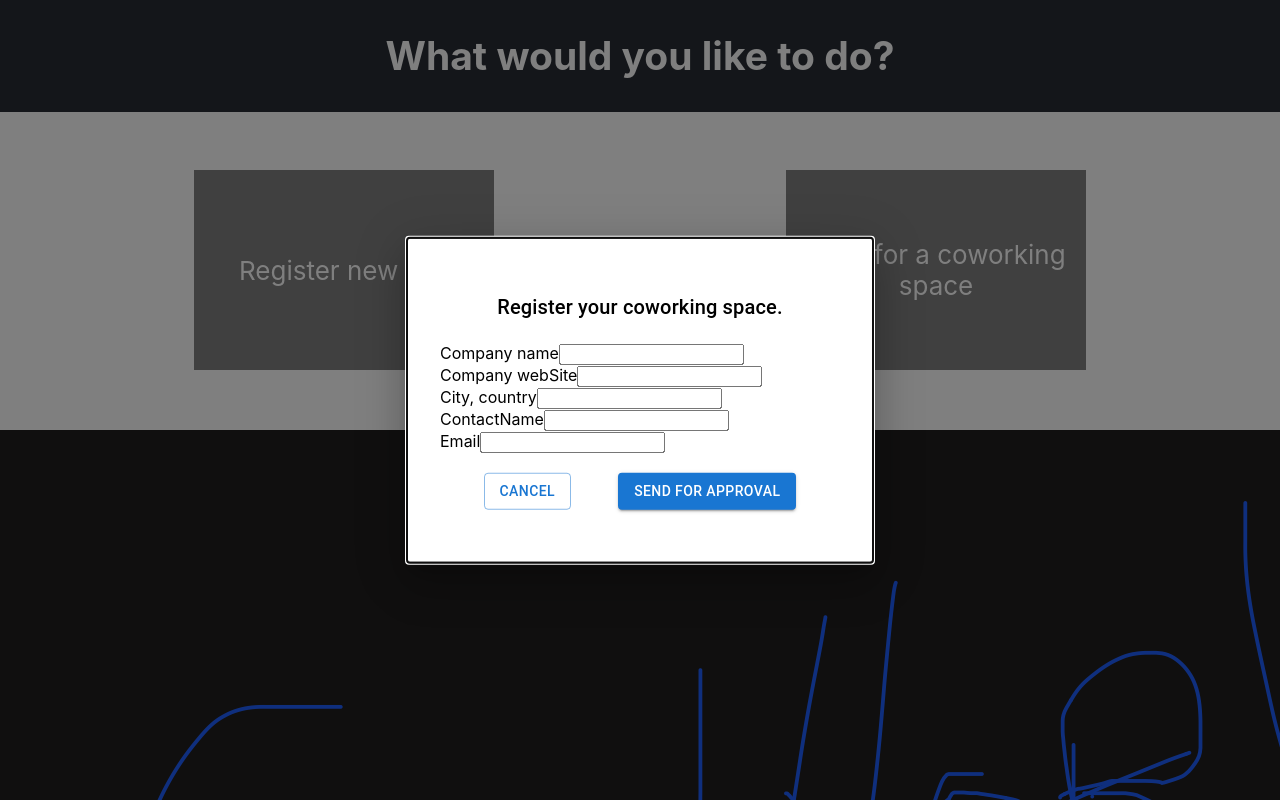
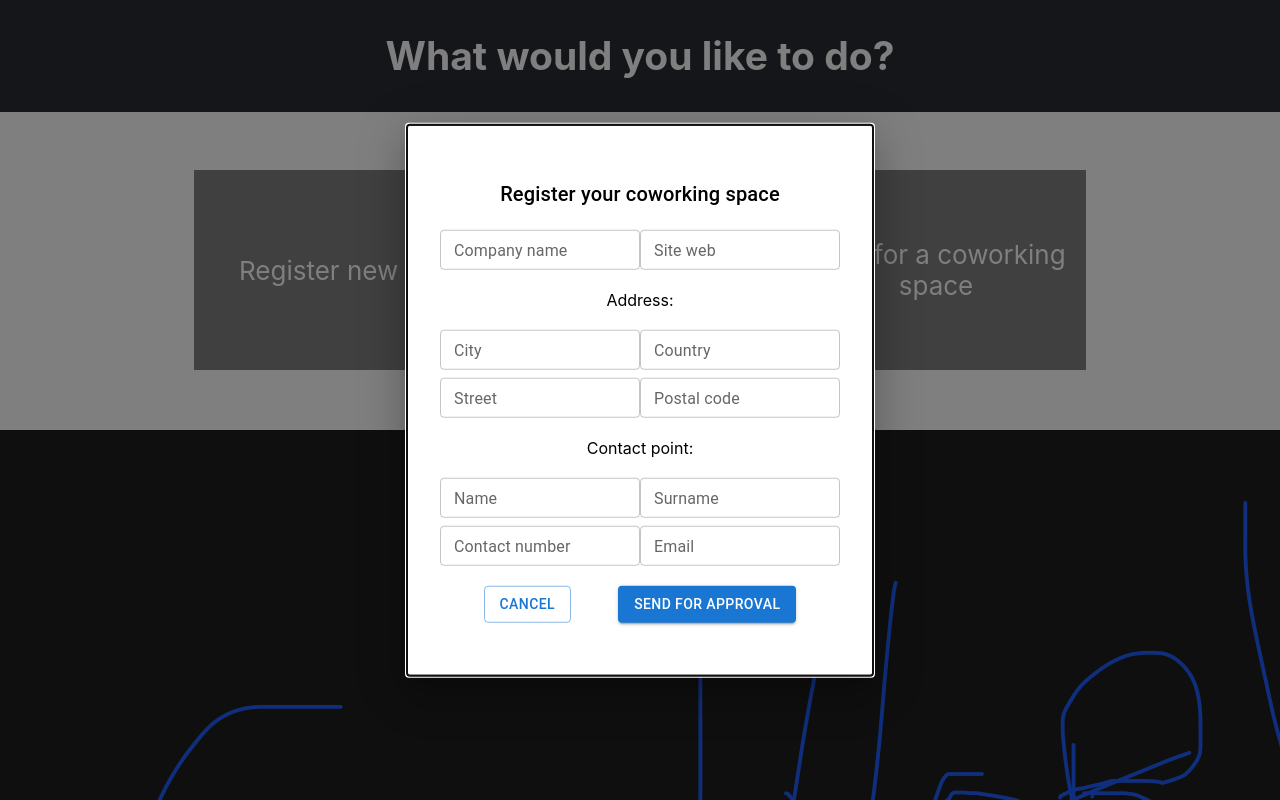
Before and after one commit to anna-llorens/cowork, a React (Create React App) app in the folder cowork/: page / in a window 1280 px wide. Both pictures are taken after a click on the element "Register new site". Shown: the top 800 px of the page. Built offline with nearby package versions, Linux system fonts and the light colour scheme.

Commit message:
Update model

```diff
--- a/cowork/src/components/modal/modal-header.tsx
+++ b/cowork/src/components/modal/modal-header.tsx
@@ -1,11 +1,11 @@
 import { Typography } from "@mui/material";
 import { Separator } from "./modal";
 
-export const ModalHeader = () => {
+export const ModalHeader = ({ title }) => {
   return (
     <Separator>
       <Typography id="modal-modal-title" variant="h6" component="h2">
-        Register your coworking space.
+        {title}
       </Typography>
     </Separator>
   );
--- a/cowork/src/components/modal/modal.tsx
+++ b/cowork/src/components/modal/modal.tsx
@@ -5,7 +5,7 @@ import { useEffect, useState } from "react";
 import { useMutation } from "@apollo/client";
 import styled from "styled-components";
 import { ModalHeader } from "./modal-header";
-import { Button } from "@mui/material";
+import { Button, TextField } from "@mui/material";
 import { FormInput } from "../form/form-input";
 import { Cowork } from "../../types/types";
 import { ADD_COWORK } from "../../graphql/mutations";
@@ -26,6 +26,12 @@ export const Separator = styled.div`
   margin: 20px;
   display: flex;
   justify-content: space-around;
+`;
+
+const StyledBox = styled.div`
+  display: flex;
+  justify-content: space-around;
+  margin-top: 8px;
 `;
 
 const coworkInitialState: Cowork = {
@@ -52,6 +58,7 @@ export const BasicModal = ({ isOpen, handleClose }) => {
   const onClose = () => {
     setOpen(false);
     handleClose();
+    setForm(coworkInitialState);
   };
 
   useEffect(() => {
@@ -86,40 +93,90 @@ export const BasicModal = ({ isOpen, handleClose }) => {
     <div>
       <Modal open={open} onClose={onClose}>
         <Box sx={style}>
-          <ModalHeader />
+          <ModalHeader title="Register your coworking space" />
           <div>
-            <FormInput
+            <StyledBox>
+              <TextField
                 label="Company name"
+                size="small"
                 name="companyName"
                 value={form.companyName}
                 onChange={handleFormChange}
               />
-            <FormInput
-              label="Company webSite"
+              <TextField
+                label="Site web"
+                size="small"
                 name="web"
                 value={form.web}
                 onChange={handleFormChange}
               />
-
-            <FormInput
-              label="City, country"
+            </StyledBox>
+            <Separator>Address: </Separator>
+            <StyledBox>
+              <TextField
+                label="City"
+                size="small"
                 name="city"
                 value={form.address.city}
                 onChange={handleFormChange}
               />
-
-            <FormInput
-              label="ContactName"
+              <TextField
+                label="Country"
+                size="small"
+                name="country"
+                value={form.address.country}
+                onChange={handleFormChange}
+              />
+            </StyledBox>
+            <StyledBox>
+              <TextField
+                label="Street"
+                size="small"
+                name="street"
+                value={form.address.street}
+                onChange={handleFormChange}
+              />
+              <TextField
+                label="Postal code"
+                size="small"
+                name="postalCode"
+                value={form.address.postalCode}
+                onChange={handleFormChange}
+              />
+            </StyledBox>
+            <Separator>Contact point:</Separator>
+            <StyledBox>
+              <TextField
+                label="Name"
+                size="small"
                 name="name"
                 value={form.contact.name}
                 onChange={handleFormChange}
               />
-            <FormInput
+              <TextField
+                label="Surname"
+                size="small"
+                name="surname"
+                value={form.contact.surname}
+                onChange={handleFormChange}
+              />
+            </StyledBox>
+            <StyledBox>
+              <TextField
+                label="Contact number"
+                size="small"
+                name="number"
+                value={form.contact.number}
+                onChange={handleFormChange}
+              />
+              <TextField
                 label="Email"
+                size="small"
                 name="email"
                 value={form.contact.email}
                 onChange={handleFormChange}
               />
+            </StyledBox>
           </div>
           <Separator>
             <Button variant="outlined" onClick={handleClose}>
```
Lines whose indentation alone changed are shown as unchanged.
